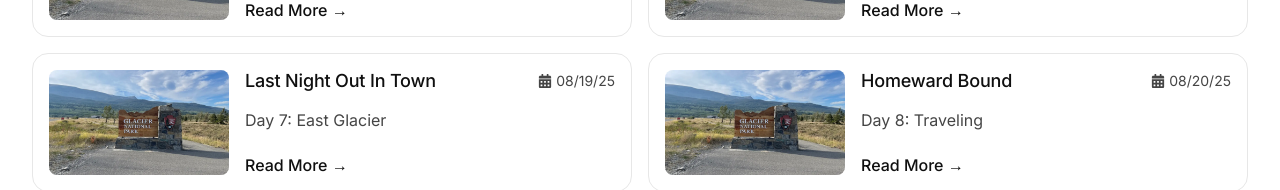
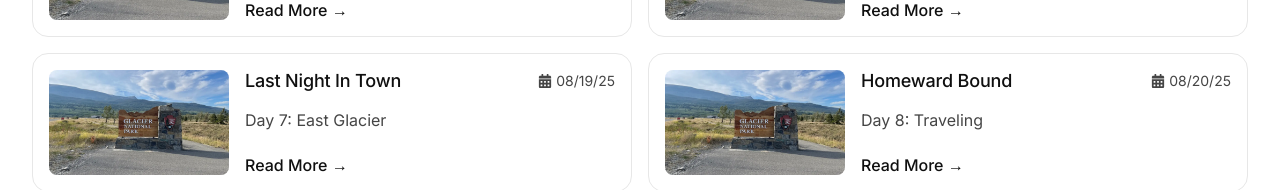
Before and after one commit to Timbaines/highline-tales, a React (Vite) app: page /blog in a window 1280 px wide. Shown: the part 888-1078 px from the top of the page. Built offline with nearby package versions, Linux system fonts and the light colour scheme; no server answers.

Commit message:
chore: update blog title in `blogData.js` for consistency

```diff
--- a/src/data/blogData.js
+++ b/src/data/blogData.js
@@ -151,7 +151,7 @@ export const blogData = [
     },
     {
         id: 7,
-        title: "Last Night Out In Town",
+        title: "Last Night In Town",
         subtitle: "TRIP PLANNING",
         author: "Sarah & Tim Baines",
         date: "08/19/25",
```
